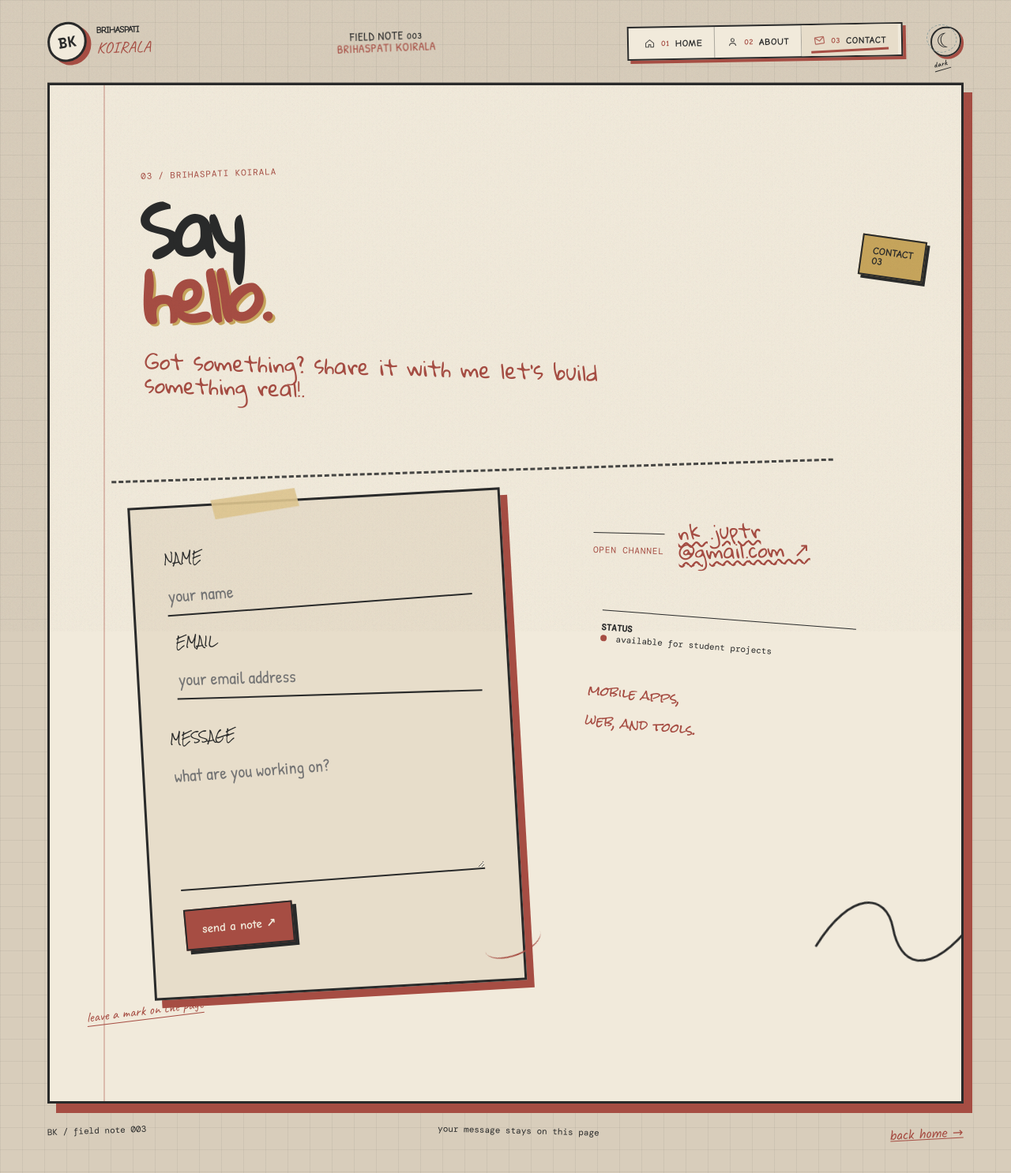
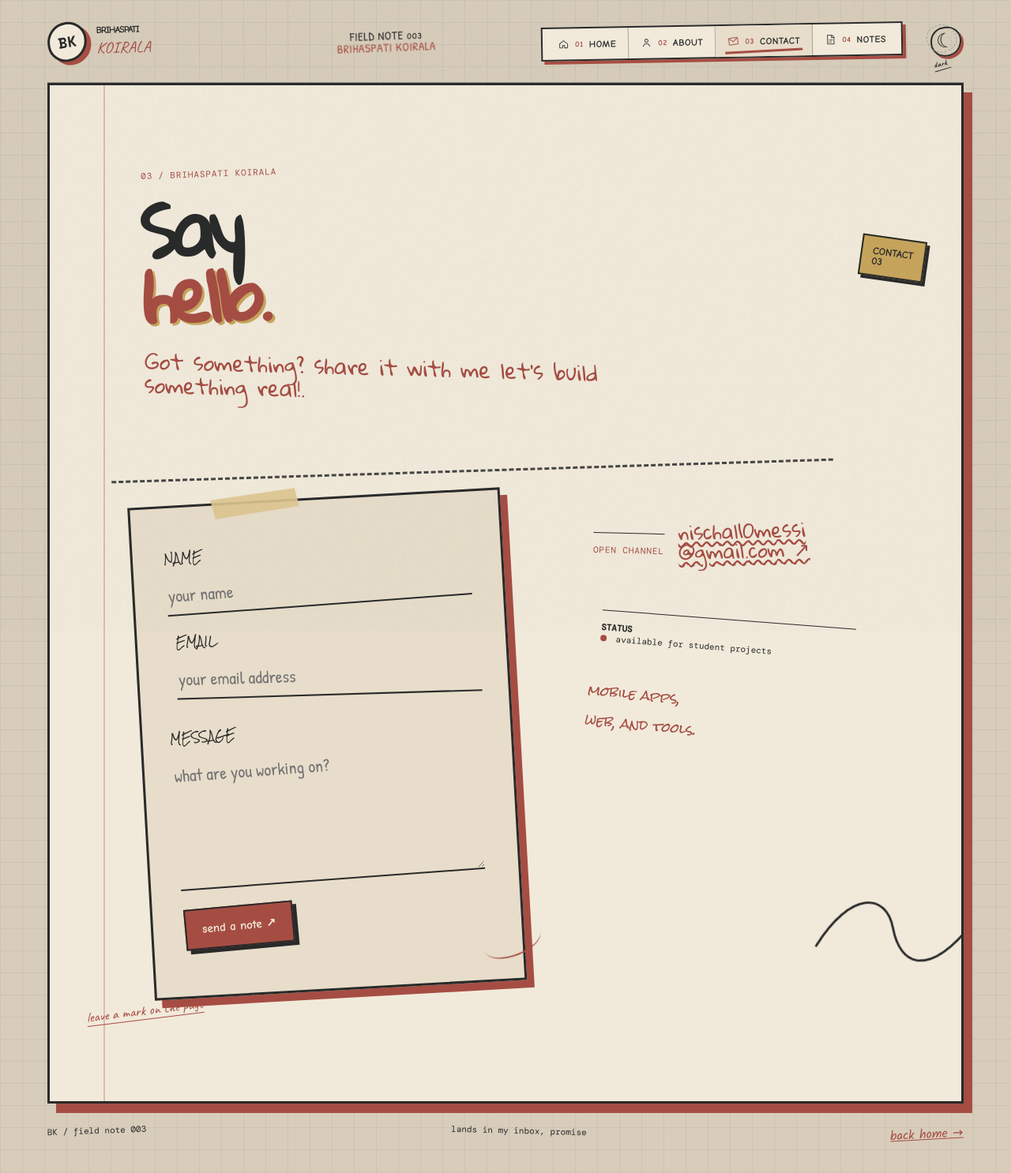
Before and after one commit to toilala/project-portfolio, a plain HTML site: page contact.html in a window 1280 px wide. Shown: the whole page at 79% size. Drawn offline with nearby package versions, Linux system fonts and the light colour scheme.

Commit message:
fix the mail link and make the form write a real email

```diff
--- a/contact.html
+++ b/contact.html
@@ -3,7 +3,13 @@
   <head>
     <meta charset="utf-8" />
     <meta name="viewport" content="width=device-width, initial-scale=1" />
+    <meta name="theme-color" content="#f1eadb">
+    <link rel="icon" href="favicon.svg" type="image/svg+xml">
     <meta name="description" content="Contact Brihaspati Koirala." />
+    <meta property="og:title" content="Say hello to Brihaspati">
+    <meta property="og:description" content="Contact Brihaspati Koirala.">
+    <meta property="og:type" content="website">
+    <meta property="og:url" content="https://toilala.vercel.app/contact.html">
     <title>Say hello to Brihaspati</title>
     <link rel="preconnect" href="https://fonts.googleapis.com" />
     <link rel="preconnect" href="https://fonts.gstatic.com" crossorigin />
@@ -40,8 +46,7 @@
             <rect x="4" y="6" width="16" height="12" rx="1" />
             <path d="m5 7 7 6 7-6" /></svg
           ><i>03</i> contact</a
-        >
-      </nav>
+        ><a href="notes.html"><svg class="nav-icon" viewBox="0 0 24 24" aria-hidden="true"><path d="M6 3h9l4 4v14H6z"/><path d="M14 3v5h5M9.5 13h6M9.5 17h4"/></svg><i>04</i> notes</a></nav>
       <button
         class="theme-toggle"
         type="button"
@@ -97,7 +102,7 @@
         </form>
         <aside class="contact-aside">
           <p class="eyebrow">open channel</p>
-          <a href="mailto:visitme.nk@gmail.com">nk .juptr<br />@gmail.com ↗</a>
+          <a href="mailto:nischal10messi@gmail.com">nischal10messi<br />@gmail.com ↗</a>
           <p>
             <b>STATUS</b><br /><span class="status-dot"></span> available for
             student projects
@@ -108,8 +113,7 @@
     </main>
     <footer class="footer wrap">
       <span>BK / field note 003</span
-      ><span>your message stays on this page</span
-      ><a href="index.html">back home →</a>
+      ><span>lands in my inbox, promise</span><a href="index.html">back home →</a>
     </footer>
     <script src="js/main.js"></script>
   </body>
```
